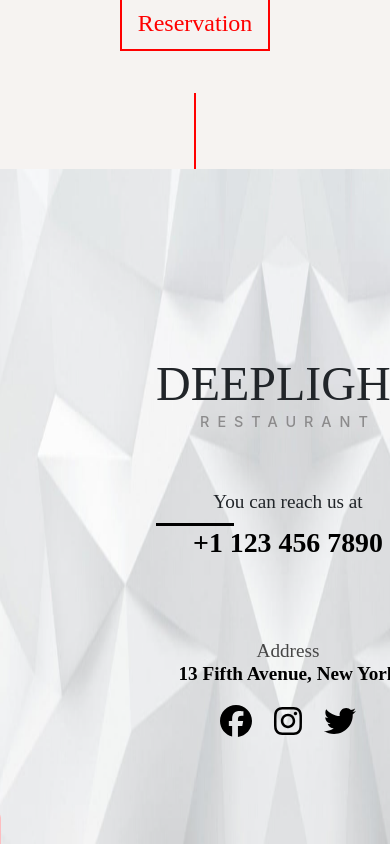
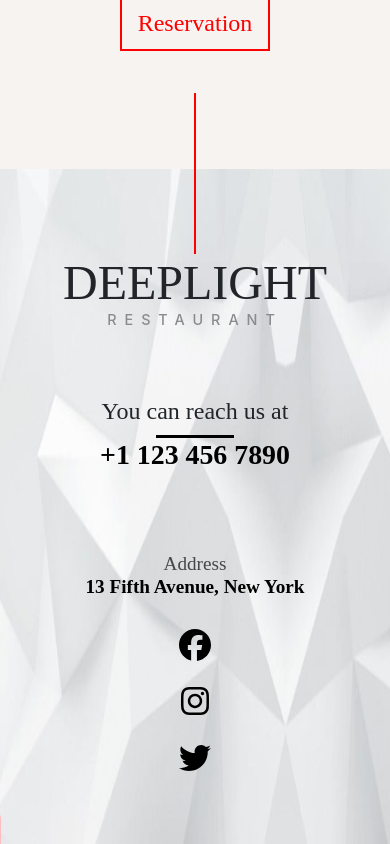
Before and after one commit to Yodawgz0/food-works, a React (Create React App) app: page / in a window 390 px wide. Shown: the part 6876-7720 px from the top of the page. Built offline with nearby package versions, Linux system fonts and the light colour scheme.

Commit message:
footer updated

```diff
--- a/src/components/FooterMain.js
+++ b/src/components/FooterMain.js
@@ -6,6 +6,7 @@
 } from "@fortawesome/free-brands-svg-icons";
 import { FontAwesomeIcon } from "@fortawesome/react-fontawesome";
 import FooterPic from "../assets/footer.png";
+<meta name="viewport" content="width=device-width, initial-scale=1.0"></meta>
 
 export default function FooterMain() {
   return (
@@ -13,6 +14,7 @@
       <img alt="FooterPic" src={FooterPic} />
 
       <div className="footContainer">
+        <div className="footContainer__redline"></div>
         <h1 className="footContainer__mainheading">DEEPLIGHT</h1>
         <h5 className="footContainer__subheading">RESTAURANT</h5>
         <h5 className="footContainer__contact">You can reach us at</h5>
--- a/src/styles/FooterStyles.scss
+++ b/src/styles/FooterStyles.scss
@@ -13,11 +13,21 @@
 }
 
 .footContainer {
+  display: flex;
+  flex-basis:auto;
+  flex-direction: column;
+  justify-content: space-evenly;
+  align-items: center;
+  height: auto;
+  width: 100vw;
   position: absolute;
-  top: 22vh;
-  left: 40vw;
   text-align: center;
-  align-items: center;
+  top: 0;
+
+  &__redline{
+    border-left: 2px solid red;
+    height: 10vh;
+  }
 
   &__mainheading {
     margin: 0px;
@@ -37,7 +47,7 @@
     margin-top: 60px;
     margin-bottom: 10px;
     font-family: serif;
-    font-size: 1.2rem;
+    font-size: 1.5rem;
   }
   &__blackline {
     border-bottom: 3px solid black;
@@ -68,5 +78,16 @@
   &__icons {
     margin: 0.5em;
     padding: 0.2em;
+
+
   }
 }
+@media (max-width: 500px) {
+  .footContainer, .footerContainer{
+    width: 100%;
+    text-align: center;
+  }
+  .footContainer__icons{
+    flex-direction: row;
+  }
+}
```
